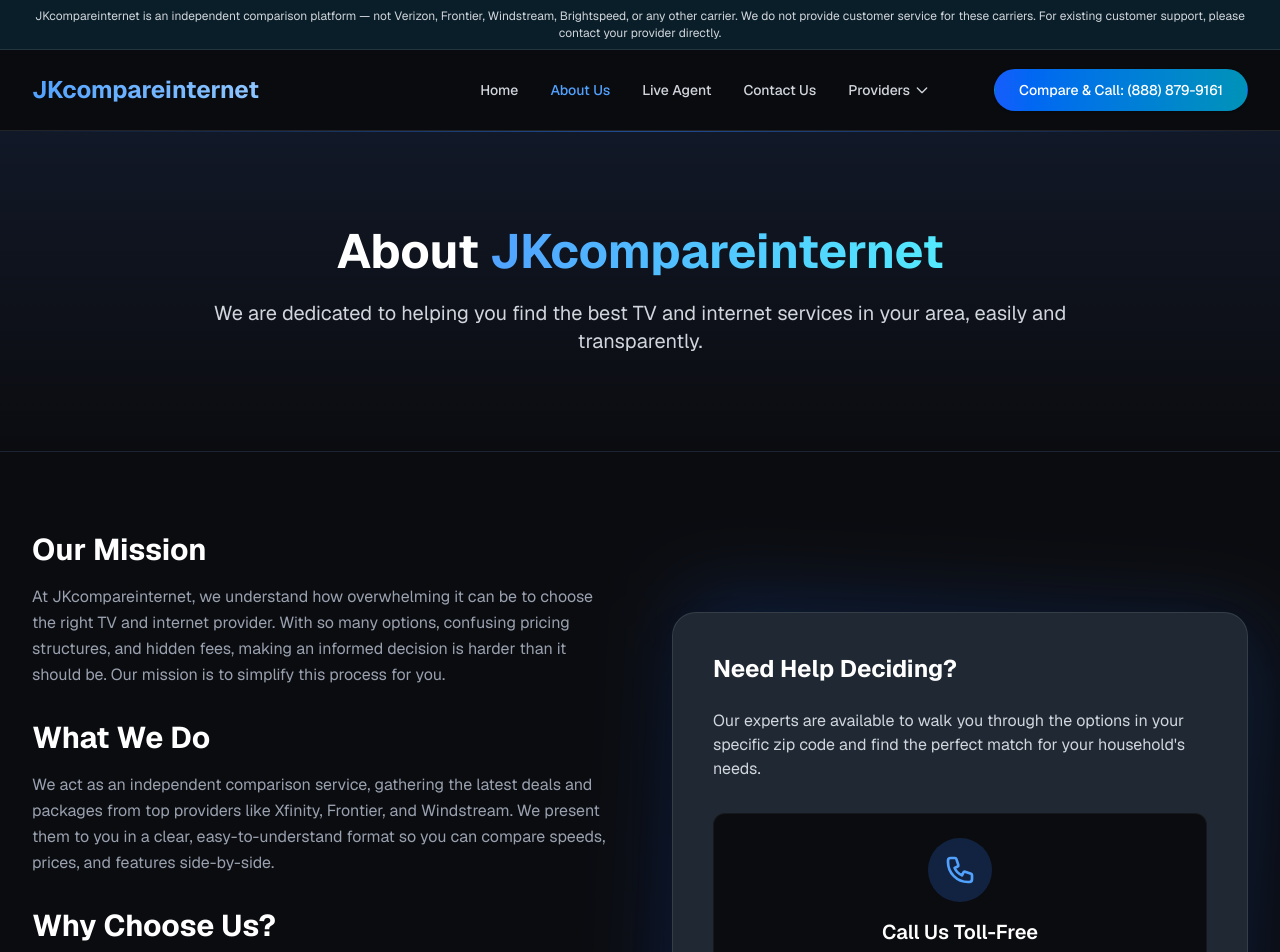
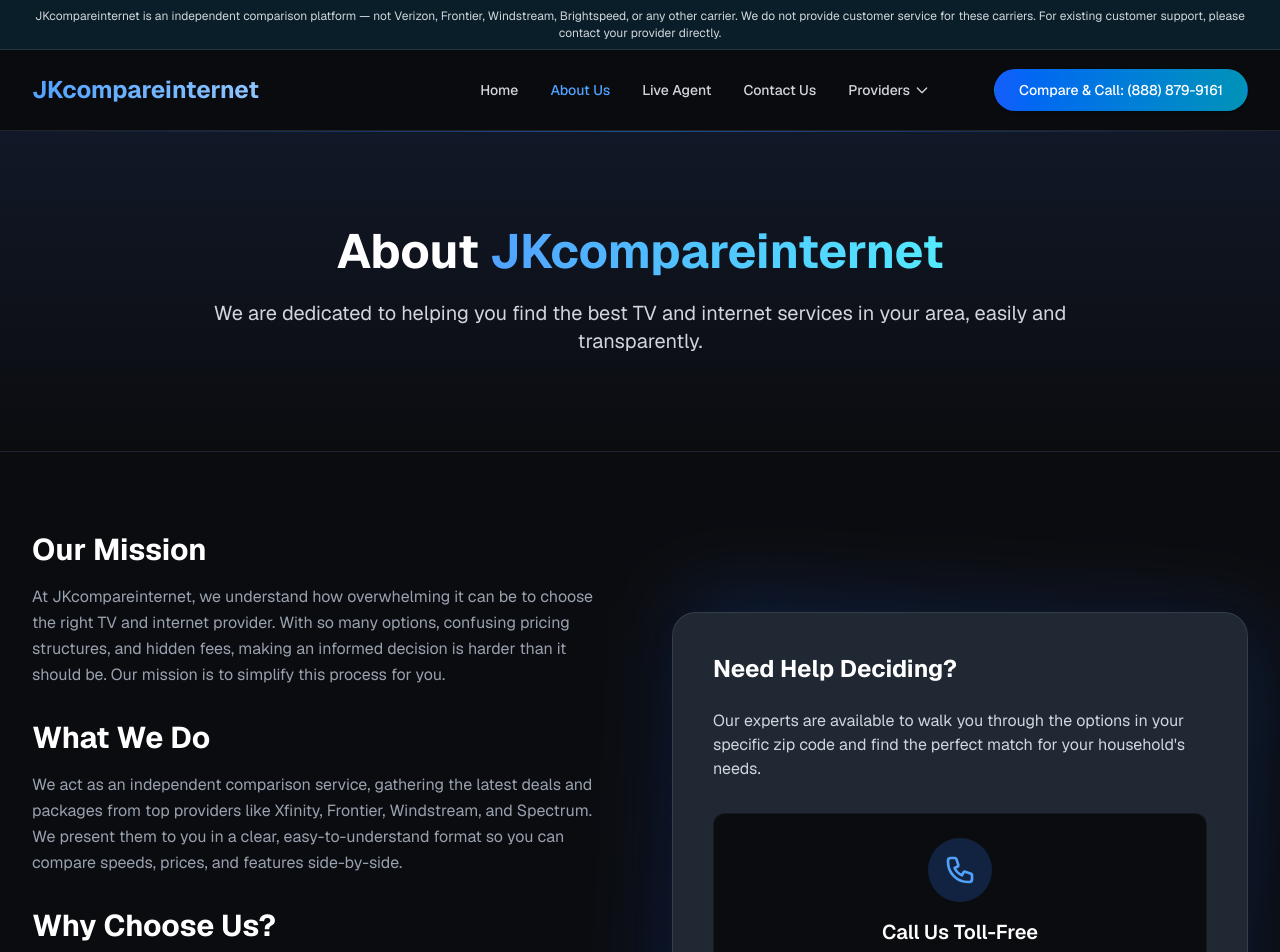
Before and after one commit to ajazsadat/JKcompareinternet, a Next.js app: page /about in a window 1280 px wide. Shown: the top 952 px of the page. Built offline with nearby package versions, Linux system fonts and the light colour scheme.

Commit message:
Mention Spectrum in About page provider list
Co-authored-by: ajazsadat <ajazsadat@users.noreply.github.com>

```diff
--- a/src/app/about/page.js
+++ b/src/app/about/page.js
@@ -35,7 +35,7 @@ export default function About() {
               <div>
                 <h2 className="text-3xl font-bold text-white mb-4">What We Do</h2>
                 <p className="text-gray-400 leading-relaxed">
-                  We act as an independent comparison service, gathering the latest deals and packages from top providers like Xfinity, Frontier, and Windstream. We present them to you in a clear, easy-to-understand format so you can compare speeds, prices, and features side-by-side.
+                  We act as an independent comparison service, gathering the latest deals and packages from top providers like Xfinity, Frontier, Windstream, and Spectrum. We present them to you in a clear, easy-to-understand format so you can compare speeds, prices, and features side-by-side.
                 </p>
               </div>
 
```
